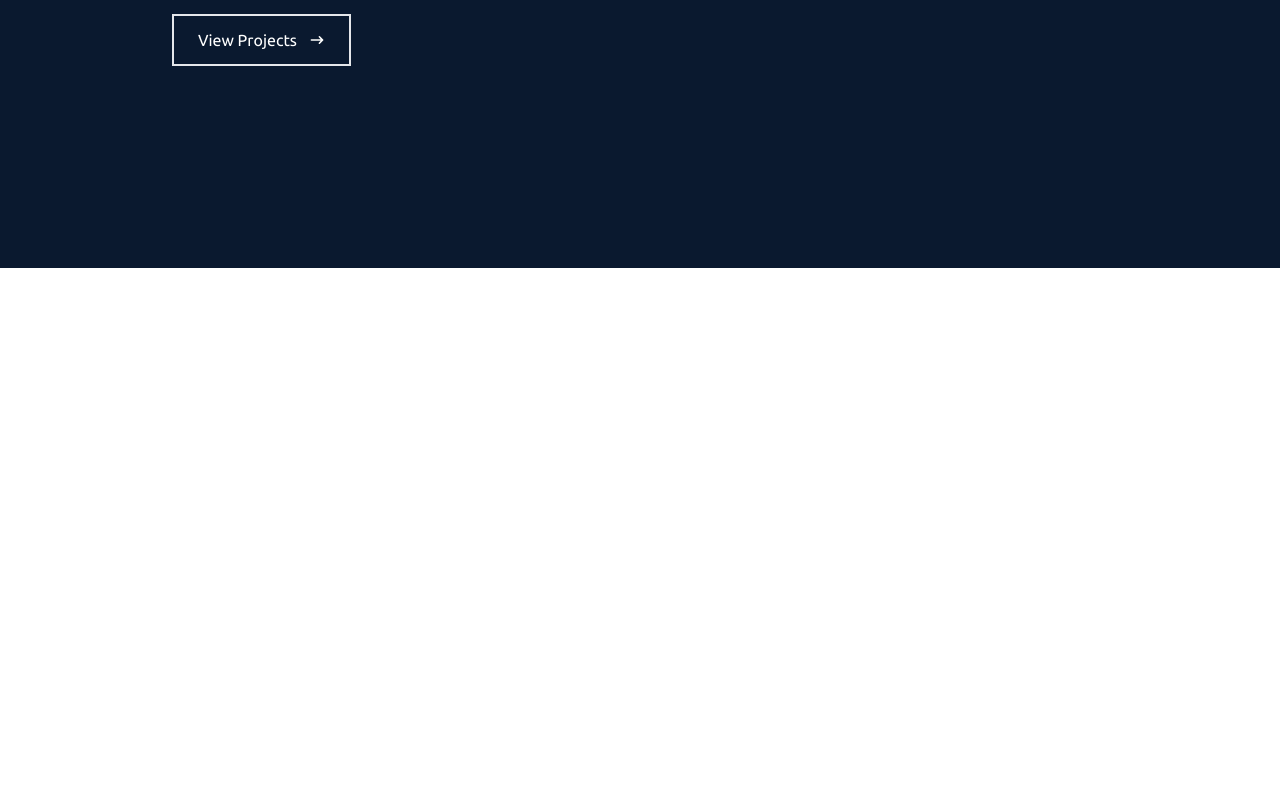
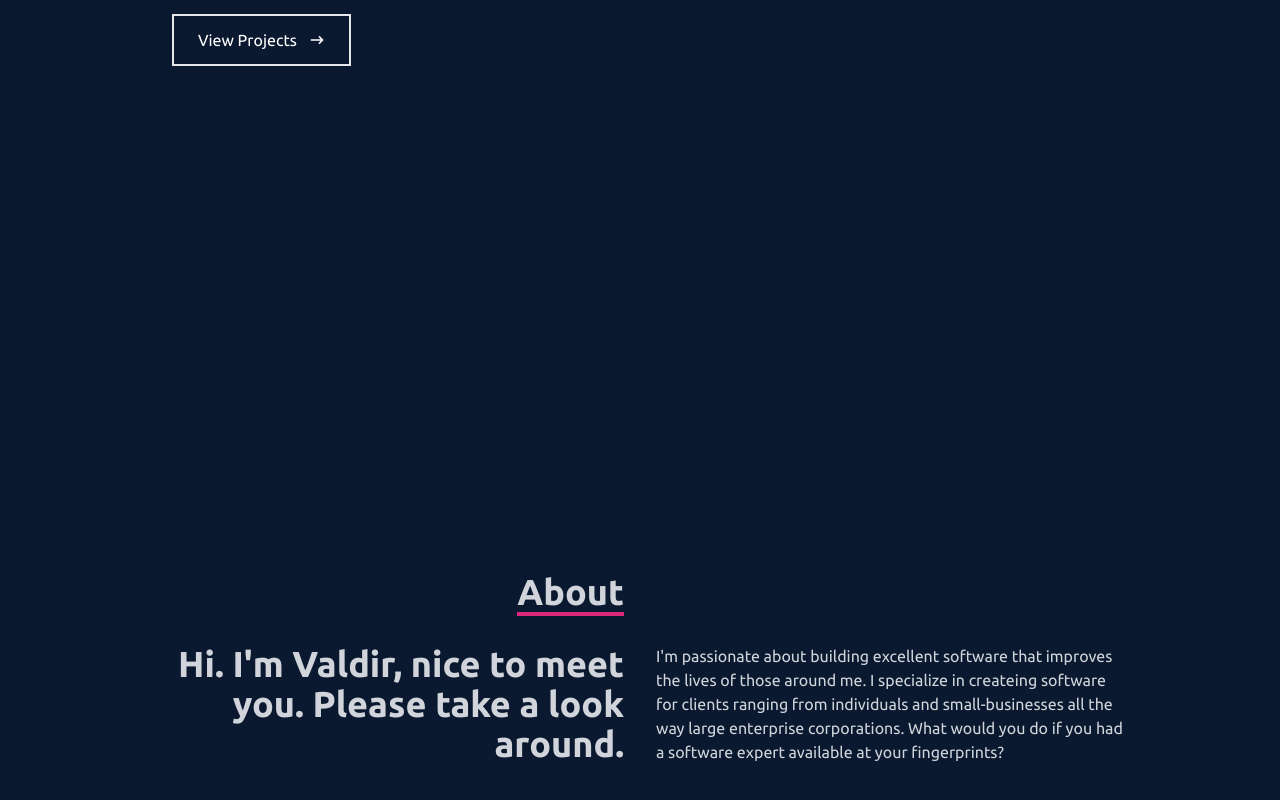
Before and after one commit to valdir-ti/portfolio, a React (Vite) app: page / in a window 1280 px wide. Shown: the part 532-1332 px from the top of the page. Before the commit the page ends 800 px from the top, so only its background shows below. Built offline with nearby package versions, Linux system fonts and the light colour scheme.

Commit message:
feat: create about component

```diff
--- a/src/App.tsx
+++ b/src/App.tsx
@@ -1,4 +1,5 @@
 import Hero from "./Hero"
+import About from "./components/About"
 import Navbar from "./components/Navbar"
 
 function App() {
@@ -7,6 +8,7 @@
     <div className="h-screen body-font font-poppins">
       <Navbar />
       <Hero />
+      <About />
     </div>
   )
 }
--- /dev/null
+++ b/src/components/About.tsx
@@ -0,0 +1,32 @@
+function About () {
+  return (
+    <div data-name="about" className="w-full h-screen bg-[#0a192f] text-gray-300">
+        <div className="flex flex-col justify-center items-center w-full h-full">
+            <div className="max-w-[1000px] w-full grid grid-cols-2 gap-8">
+                <div className="sm:text-right pb-8 pl-4">
+                    <p className="text-4xl font-bold inline border-b-4 border-pink-600">
+                        About
+                    </p>
+                </div>
+                <div></div>
+            </div>
+            <div className="max-w-[1000px] w-full grid sm:grid-cols-2 gap-8 px-4">
+                <div className="sm:text-right text-4xl font-bold">
+                    <p>Hi. I'm Valdir, nice to meet you. Please take a look around.</p>
+                </div>
+                <div>
+                    <p>I'm passionate about building excellent software that improves
+                        the lives of those around me. I specialize in createing software
+                        for clients ranging from individuals and small-businesses all the
+                        way large enterprise corporations. What would you do if you had
+                        a software expert available at your fingerprints?
+                    </p>
+                </div>
+            </div>
+        </div>
+    </div>
+  )
+}
+
+
+export default About
```
